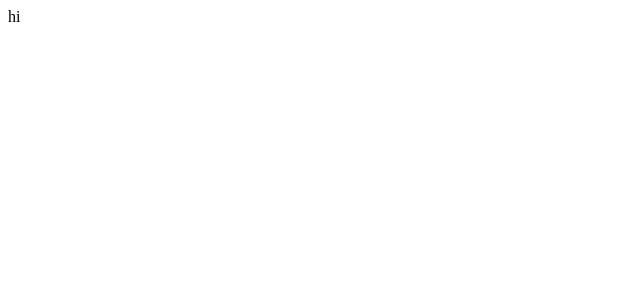
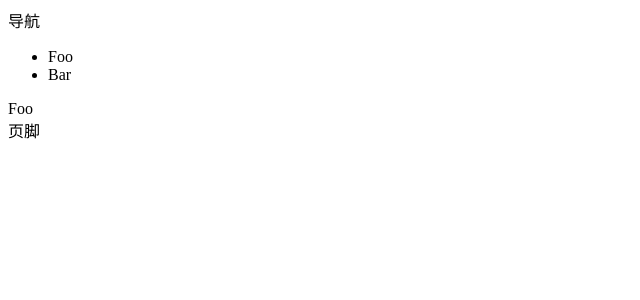
Before and after one commit to Code-LinPromise/linyu, a Vue app: page / in a window 1280 px wide. Shown: the top 300 px of the page, without its empty margins (0-640 px from the left). Built offline with nearby package versions, Linux system fonts and the light colour scheme.

Commit message:
搭建路由

```diff
--- a/src/App.tsx
+++ b/src/App.tsx
@@ -1,9 +1,22 @@
 import { defineComponent } from "vue";
+import {RouterView} from "vue-router"
 
 export const App=defineComponent({
     setup(){
-        return ()=>(
-            <div>hi</div>
-        )
+        return ()=><>
+            <header>
+                导航
+            </header>
+            <ul>
+                <li>
+                <router-link to="/">Foo</router-link>
+                </li>
+                <li>
+                <router-link to="/about">Bar</router-link>
+                </li>
+            </ul>
+            <RouterView/>
+            <footer>页脚</footer>
+        </>
     }
 })
--- /dev/null
+++ b/src/pages/Bar/index.tsx
@@ -0,0 +1,8 @@
+import { defineComponent } from 'vue';
+export const Bar = defineComponent({
+  setup: (props, context) => {
+    return () => (
+      <div>Bar</div>
+    )
+  }
+})
--- /dev/null
+++ b/src/pages/Foo/index.tsx
@@ -0,0 +1,8 @@
+import { defineComponent } from 'vue';
+export const Foo = defineComponent({
+  setup: (props, context) => {
+  return () => (
+      <div>Foo</div>
+    )
+  }
+})
```
Also changed, not shown: src/main.ts (+17 -1 lines), src/router/index.tsx (added), 1 other file (tests, documents, lock files or other folders).
